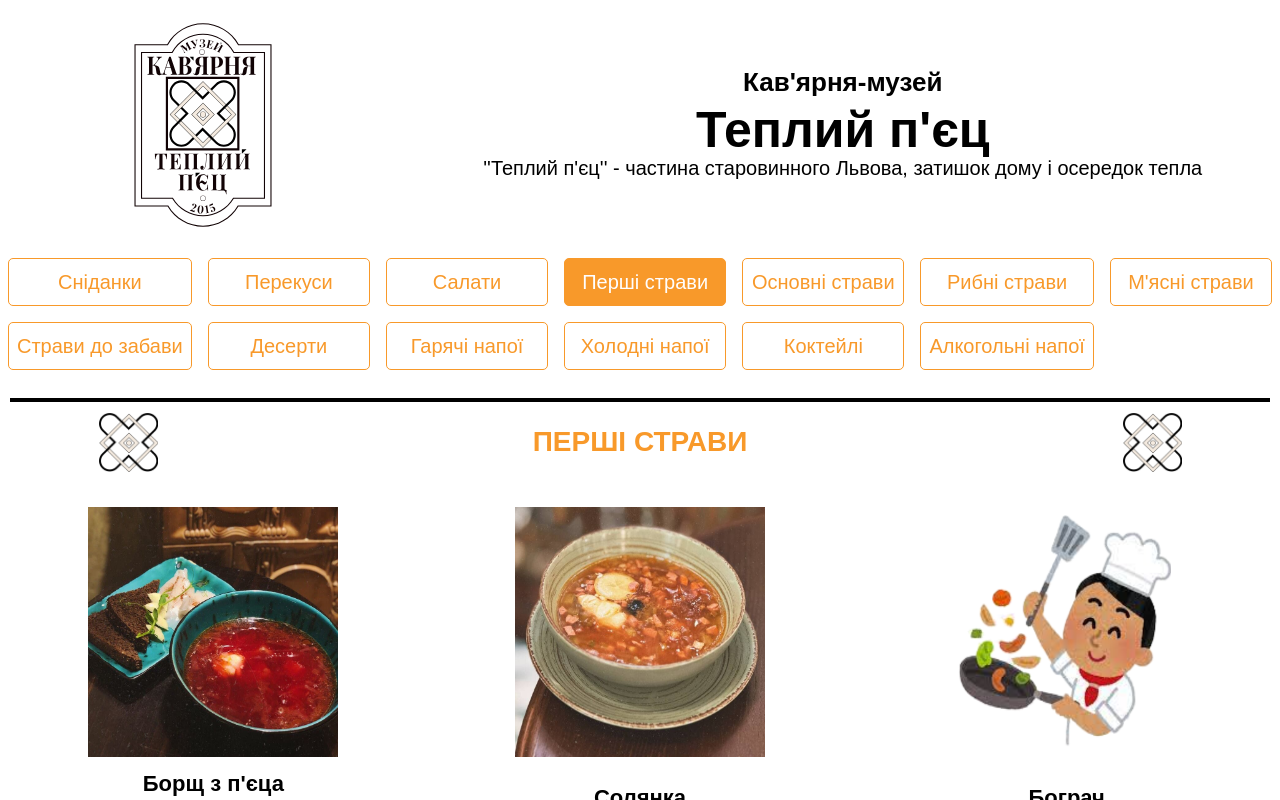
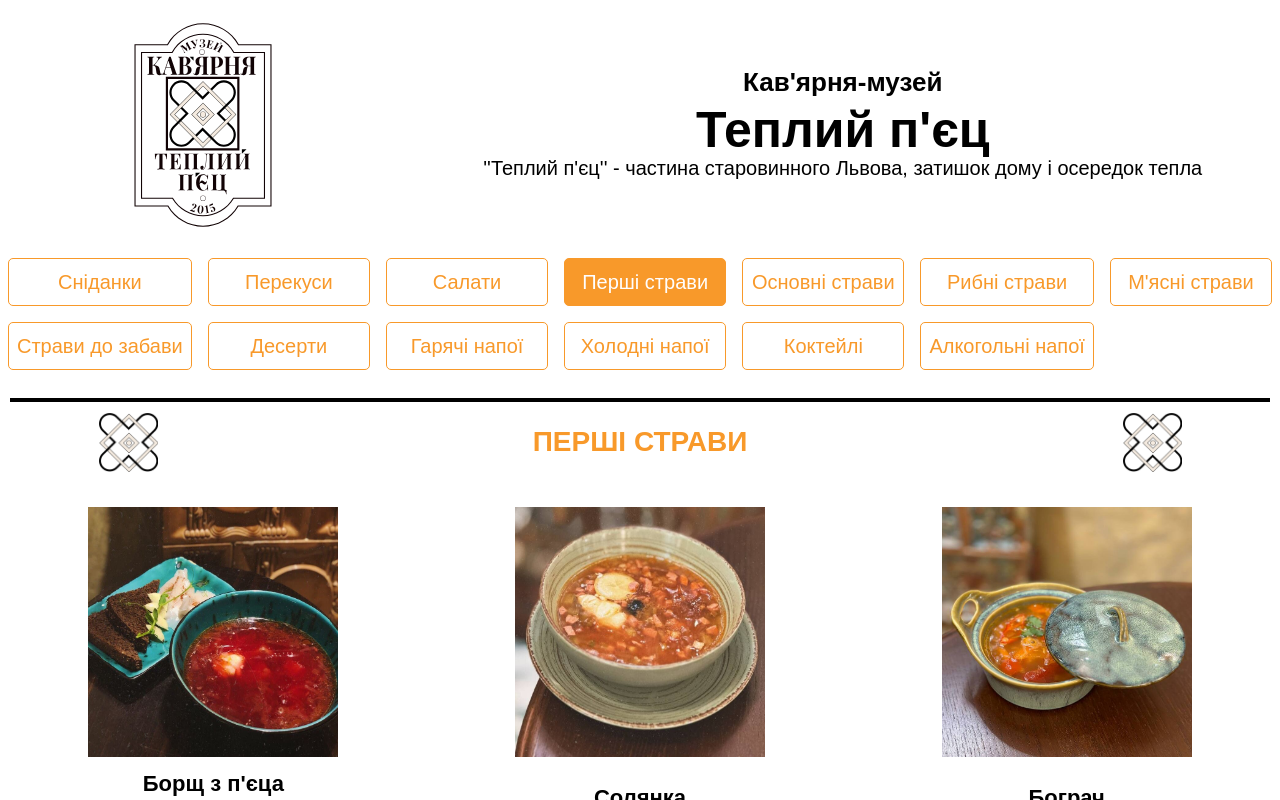
Before and after one commit to ShvydchenkoAndrii/tepliy_pjec_menu, a Next.js app: page / in a window 1280 px wide. Both pictures are taken after a click on the button "Перші страви". Shown: the top 800 px of the page. Built offline with nearby package versions, Linux system fonts and the light colour scheme.

Commit message:
added two new photos

```diff
--- a/components/First courses/First_courses.js
+++ b/components/First courses/First_courses.js
@@ -24,7 +24,7 @@
       portion: "(300г)",
       price: "₴140",
       description: "",
-      image: "",
+      image: "bograch.jpg",
     },
     {
       name: "Чанахи",
--- a/components/Meat dishes/Meat_dishes.js
+++ b/components/Meat dishes/Meat_dishes.js
@@ -50,7 +50,7 @@
       portion: "(за 100г)",
       price: "₴110",
       description: "свинячий шашлик",
-      image: "",
+      image: "patelnja-svigini.jpg",
     },
     {
       name: "Шніцель по-віденськи",
```
Also changed, not shown: public/bograch.jpg (added), public/patelnja-svigini.jpg (added).
